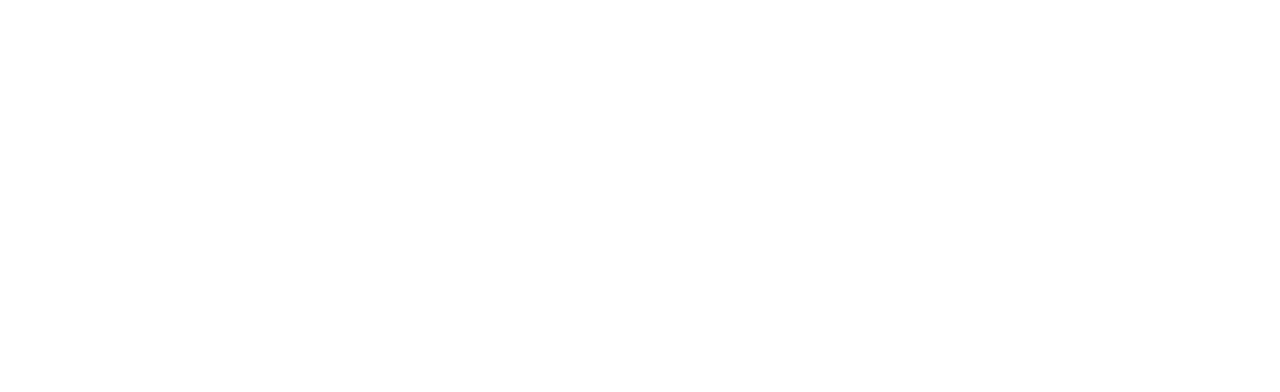
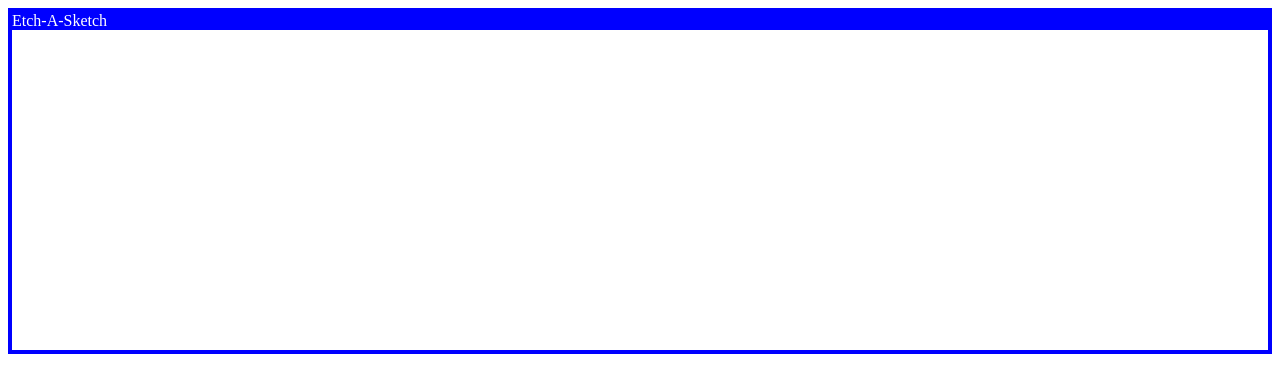
Before and after one commit to 17woods/odin-etch-a-sketch, a plain HTML site: page index.html in a window 1280 px wide. Drawn offline with Linux system fonts and the light colour scheme.

Commit message:
Added grid, color changes

```diff
--- a/index.html
+++ b/index.html
@@ -4,10 +4,10 @@
     <meta charset="UTF-8">
     <meta http-equiv="X-UA-Compatible" content="IE=edge">
     <meta name="viewport" content="width=device-width, initial-scale=1.0">
-    <title>Document</title>
+    <title>Etch-A-Sketch</title>
 </head>
 <body>
-
+    <div class="container"></div>
     <script src="scripts.js"></script>
 </body>
 </html>
--- a/scripts.js
+++ b/scripts.js
@@ -0,0 +1,46 @@
+function colour() {
+    this.style.background = "red";
+    console.log(this);
+}
+
+function removeTransition() {
+    this.style.background = "white";
+}
+
+function main() {
+    const container = document.querySelector(".container");
+    container.style.padding = "4px";
+    container.style.color = "white";
+    container.innerHTML = 'Etch-A-Sketch';
+    container.style.background = "blue";
+
+    for (let i = 0; i < 16; i++) {
+        let row = document.createElement('div');
+        row.style.background = "white";
+        row.style.display = "flex";
+
+        container.appendChild(row);
+        for (let i = 0; i < 16; i++) {
+            let square = document.createElement('div');
+            square.classList.add("pixel");
+            square.style.background = 'white';
+            square.style.display = "flex";
+            square.style.margin = '2px';
+            square.style.height = '16px';
+            square.style.width = '16px';
+
+            row.appendChild(square);
+        }
+    }
+
+    const pixels = document.querySelectorAll(".pixel");
+
+    //pixels.forEach(function(elem) {
+        //elem.addEventListener("mouseover", colour);
+    //});
+    pixels.forEach(pixel => pixel.addEventListener('mouseover', colour));
+    pixels.forEach(pixel => pixel.addEventListener('transitionend', removeTransition));
+
+}
+
+main();
--- a/styles.css
+++ b/styles.css
@@ -0,0 +1,7 @@
+.hovered {
+    background: "red";
+}
+
+.pixel {
+    transition: background 2s ease-out;
+}
```
